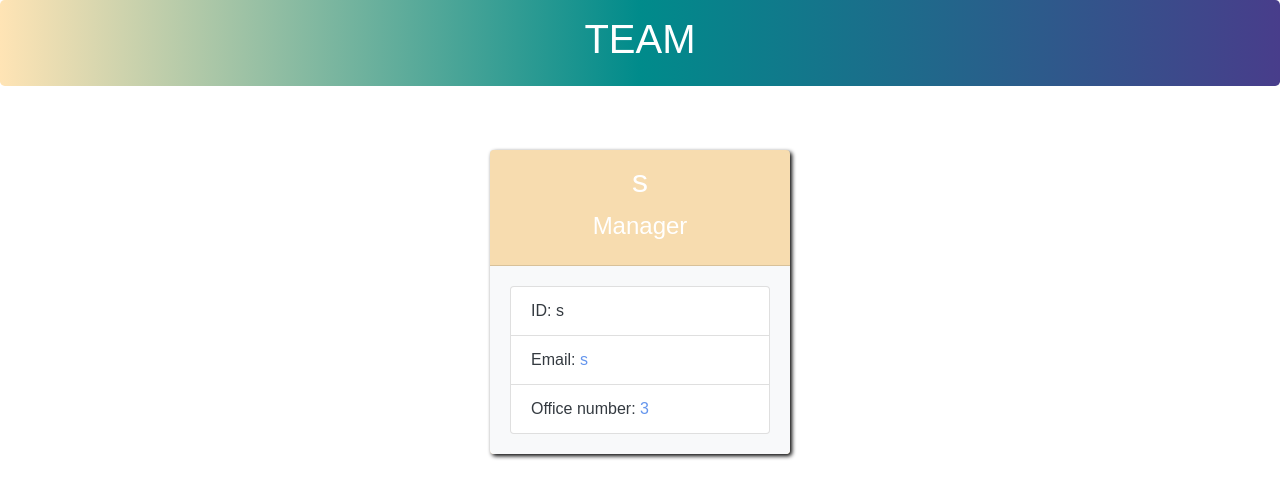
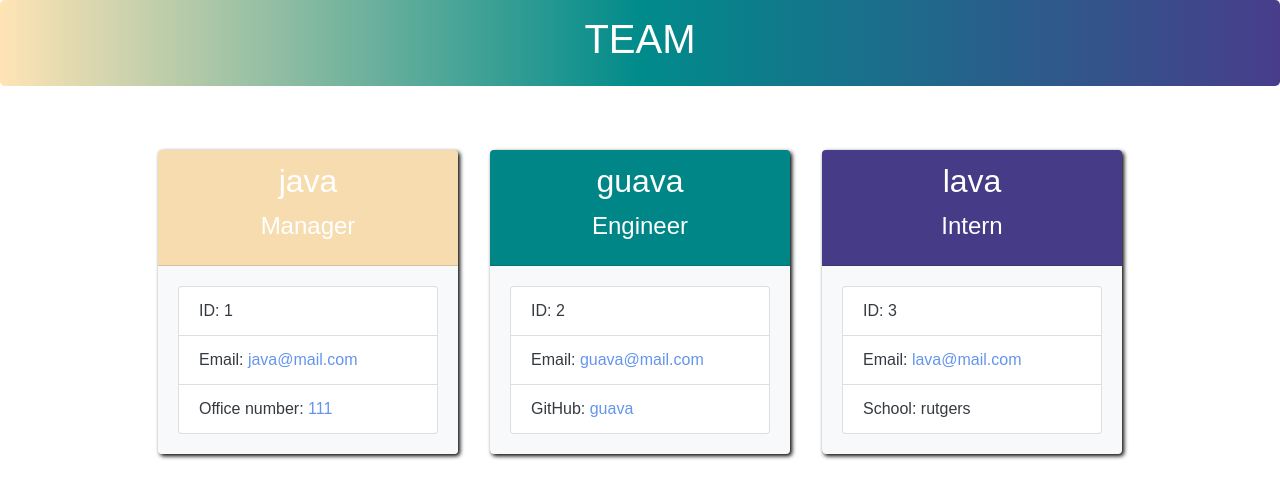
Before and after one commit to devinlachnicht/give-me-a-team, a website: page dist/index.html in a window 1280 px wide. Drawn offline with nearby package versions, Linux system fonts and the light colour scheme.

Commit message:
edited README

```diff
--- a/dist/index.html
+++ b/dist/index.html
@@ -26,14 +26,42 @@
 
         <div class="card employee-card manager">
             <div class="card-header text-center">
-                <h2 class="card-title">s</h2>
+                <h2 class="card-title">java</h2>
                 <h4 class="card-title">Manager</h4>
             </div>
             <div class="card-body bg-light">
                 <ul class="list-group text-dark">
-                    <li class="list-group-item">ID: s</li>
-                    <li class="list-group-item">Email: <a href="mailto:s">s</a></li>
-                    <li class="list-group-item">Office number: <a href="tel:3">3</a></li>
+                    <li class="list-group-item">ID: 1</li>
+                    <li class="list-group-item">Email: <a href="mailto:java@mail.com">java@mail.com</a></li>
+                    <li class="list-group-item">Office number: <a href="tel:111">111</a></li>
+                </ul>
+            </div>
+        </div>
+
+        <div class="card employee-card engineer">
+            <div class="card-header text-center">
+                <h2 class="card-title">guava</h2>
+                <h4 class="card-title">Engineer</h4>
+            </div>
+            <div class="card-body bg-light">
+                <ul class="list-group text-dark">
+                    <li class="list-group-item">ID: 2</li>
+                    <li class="list-group-item">Email: <a href="mailto:guava@mail.com">guava@mail.com</a></li>
+                    <li class="list-group-item">GitHub: <a href="https://github.com/guava" target="_blank" rel="noopener noreferrer">guava</a></li>
+                </ul>
+            </div>
+        </div>
+
+        <div class="card employee-card intern">
+            <div class="card-header text-center">
+                <h2 class="card-title">lava</h2>
+                <h4 class="card-title">Intern</h4>
+            </div>
+            <div class="card-body bg-light">
+                <ul class="list-group text-dark">
+                    <li class="list-group-item">ID: 3</li>
+                    <li class="list-group-item">Email: <a href="mailto:lava@mail.com">lava@mail.com</a></li>
+                    <li class="list-group-item">School: rutgers</li>
                 </ul>
             </div>
         </div>
```
Also changed, not shown: README.md, assets/img/generated-HTML.png (added), assets/img/nodeindex-vscode.png (deleted), assets/img/npmtest-vscode.png (deleted), assets/img/output-html.png (deleted).
